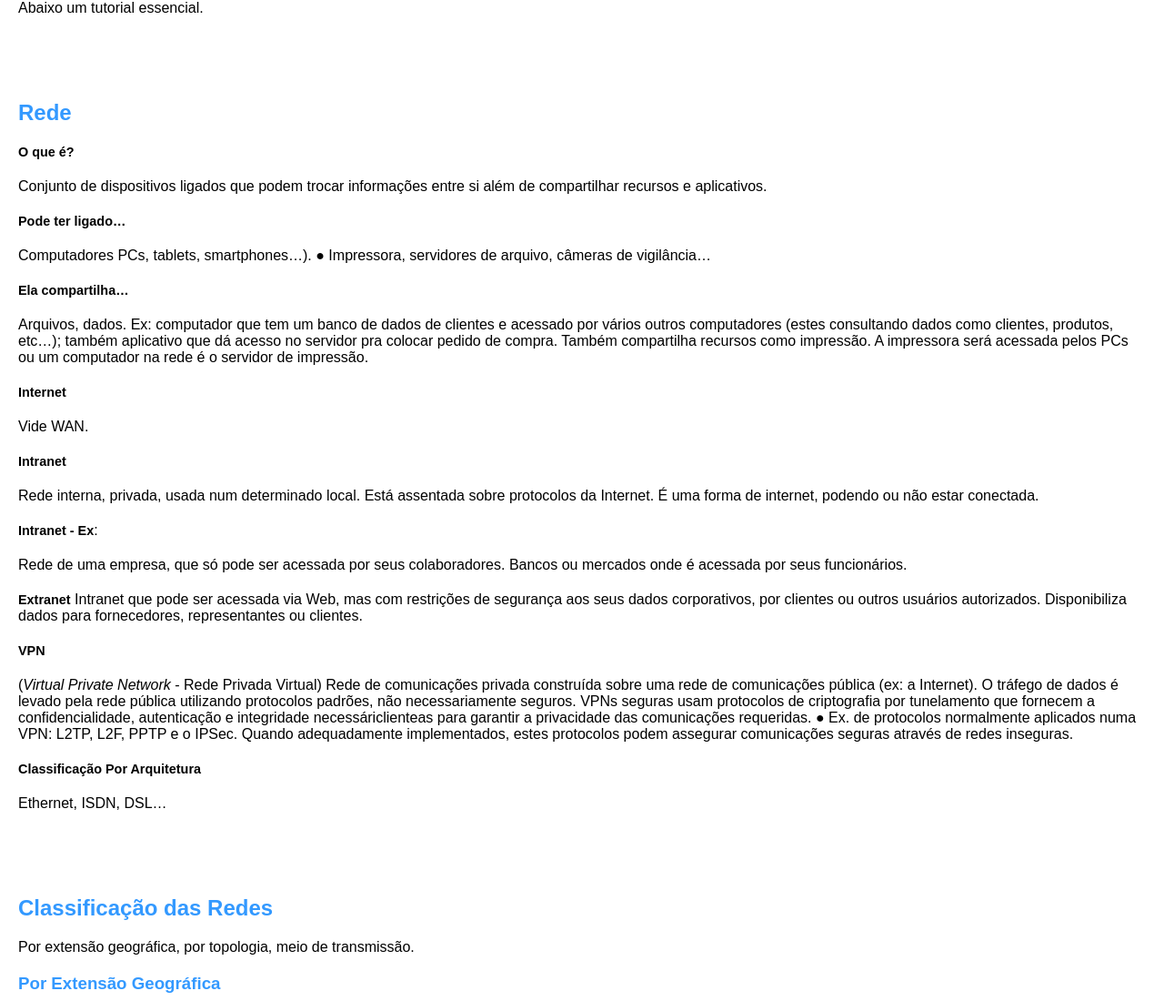
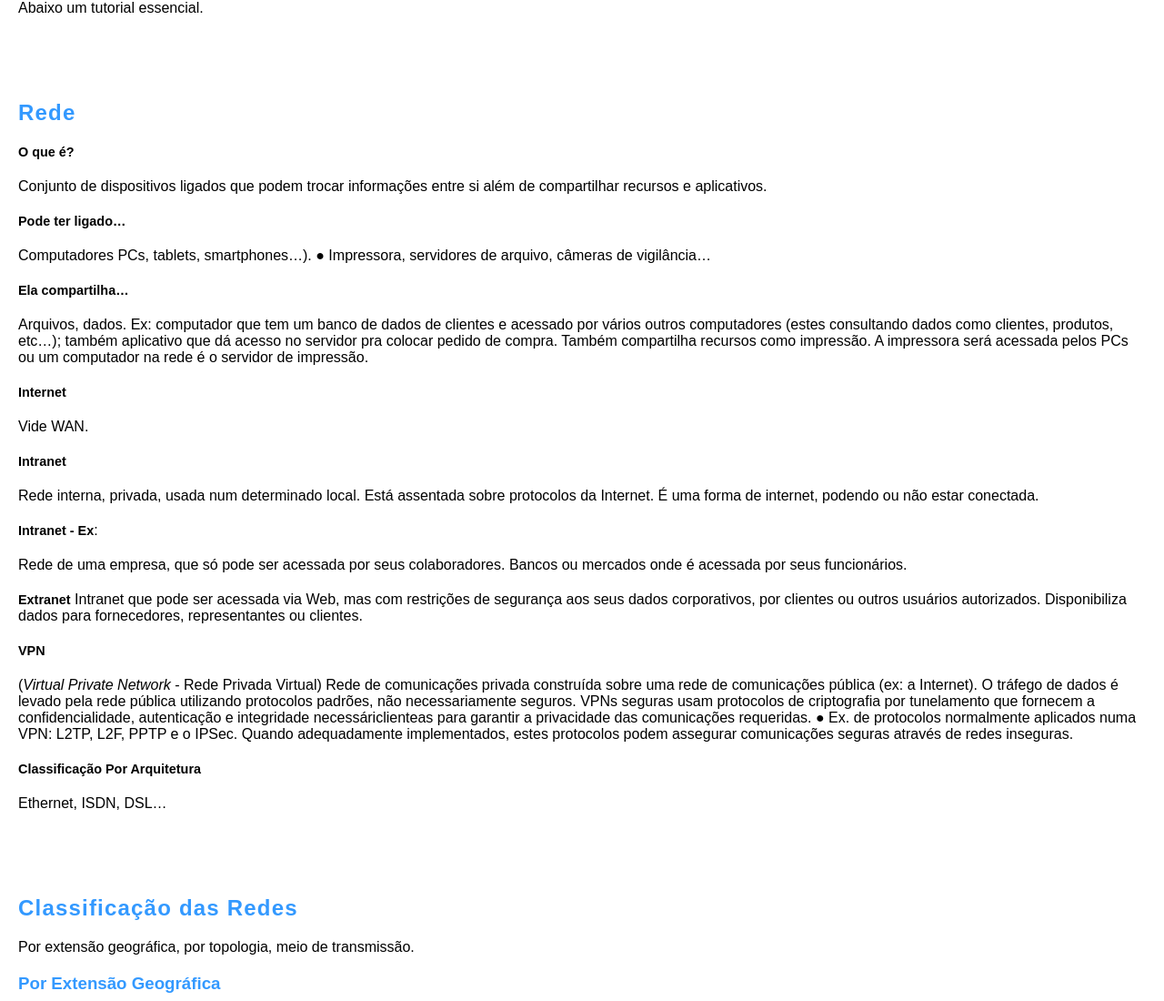
Before and after one commit to Joesynth/joesynth.github.io, a Jekyll site: the page built from _posts/2021-07-28-rede.md, in a window 1280 px wide. Shown: the part 380-1480 px from the top of the page at 91% size. Built offline with Jekyll 4.4.1, drawn with Linux system fonts in a browser that asks for light colours.

Commit message:
Update style.css

```diff
--- a/css/style.css
+++ b/css/style.css
@@ -71,12 +71,12 @@
 article { display: flex; gap: 15px; align-items: flex-start; }
 .art-img { width: 100px; object-fit: cover; flex-shrink: 0; border-bottom-right-radius: 15px;}
 
-/* .art-content h3, h1 { margin-bottom: 5px; } 		 Adicionado h1*/
-h5, h6 { font-size: 1em; letter-spacing: 1.3px;}
-h2, h4, h5, h6 { padding-top: 3em;}
+													/* .art-content h3, h1 { margin-bottom: 5px; } 		 Adicionado h1*/
+h1, h2, h3, h4, h5, h6 { color: var(--cor-escura); }
+h2, h4, h5, h6 { padding-top: 3em; letter-spacing: 1.2px}		/*h1 usado no topo de cada artigo .md, e h3 somente na página principal. */
+h5, h6 { font-size: 1em; }	/* alguns artigos vieram do WP, e lá foi usado h5, daí igualamos ao h6*/
+
 strong { font-size: 0.9em;}
-
-h1, h2, h3, h4, h5, h6 { color: var(--cor-escura); }
 
 footer { text-align: center; height: 2em; padding-top: 0.5em; color: var(--cor-clara); background-color: var(--cor-escura); }
 
```
